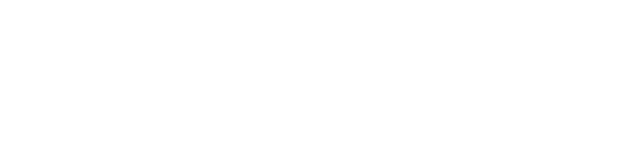
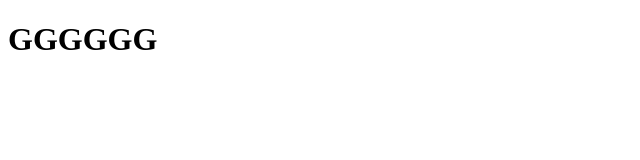
Before and after one commit to TitAndr/git_tut, a plain HTML site: page index.html in a window 1280 px wide. Shown: the whole page, without its empty margins (0-640 px from the left). Drawn offline with Linux system fonts and the light colour scheme.

Commit message:
second commit

```diff
--- a/index.html
+++ b/index.html
@@ -5,11 +5,11 @@
     <meta name="viewport" content="width=device-width, initial-scale=1.0">
     <meta http-equiv="X-UA-Compatible" content="ie=edge">
     <link rel="stylesheet" href="style.css">
-    <title>Document</title>
+    <title>Document 3</title>
 </head>
 <body>
 
-
+    <h1>GGGGGG</h1>
 
 
 
```
